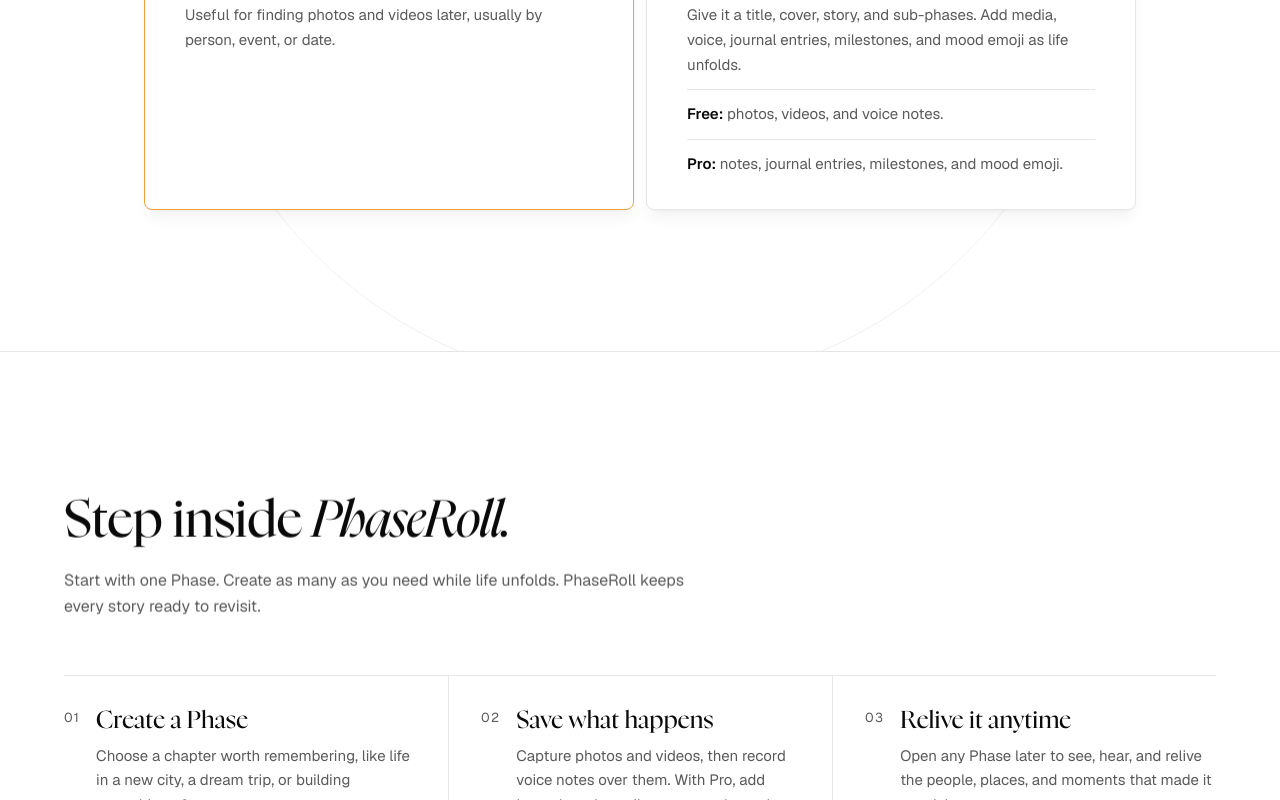
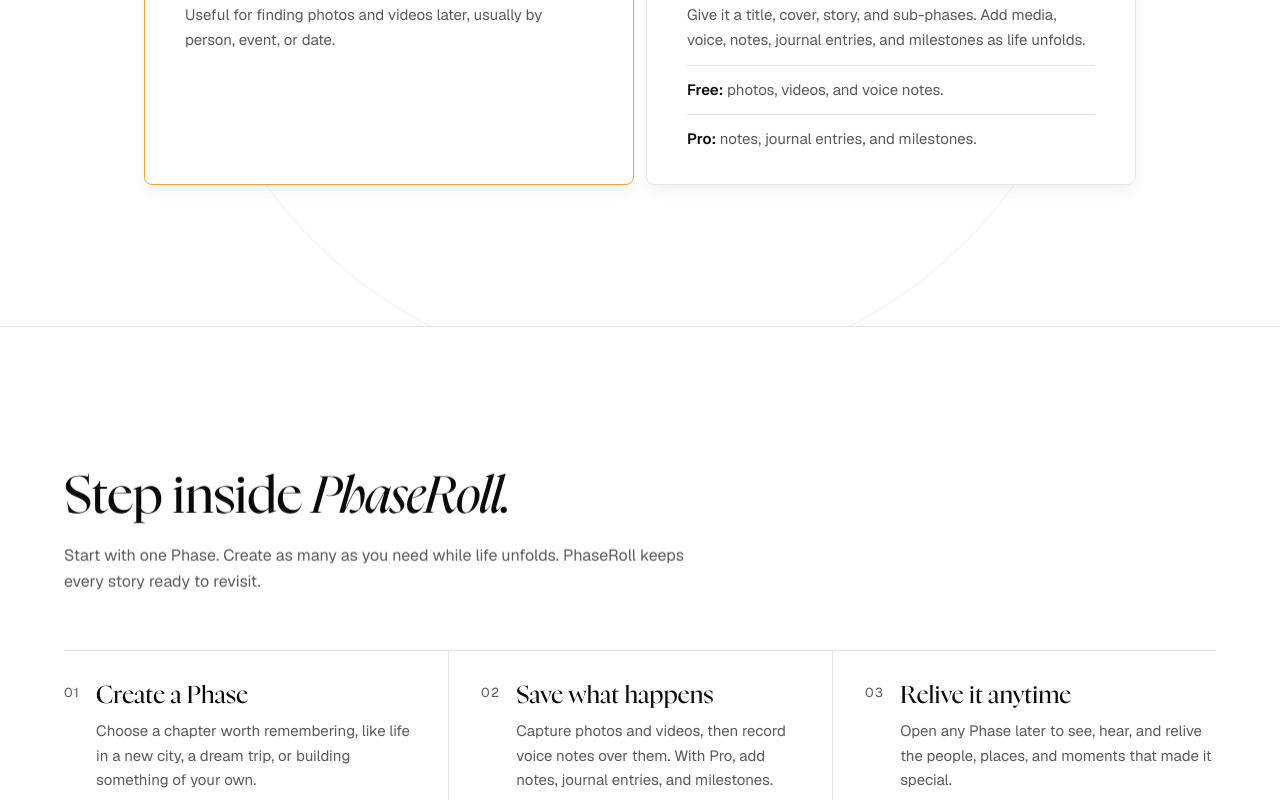
Before and after one commit to phaseroll-app/phaseroll-web, a Next.js app: page / in a window 1280 px wide. Shown: the part 1520-2320 px from the top of the page. Built offline with nearby package versions, Linux system fonts and the light colour scheme; no server answers.

Commit message:
removed mood emoji

```diff
--- a/app/components/FilmStrip.tsx
+++ b/app/components/FilmStrip.tsx
@@ -17,7 +17,7 @@
   {
     tier: "Pro",
     title: "Journal & progress",
-    copy: "Add notes, journal entries, milestones, and mood emoji as the chapter unfolds.",
+    copy: "Add notes, journal entries, and milestones as the chapter unfolds.",
   },
 ];
 
--- a/app/components/Pricing.tsx
+++ b/app/components/Pricing.tsx
@@ -33,7 +33,7 @@
       { name: "Everything in Free" },
       { name: "Unlimited Phases and sub-phases" },
       {
-        name: "Notes, journal entries, milestones, and mood emoji",
+        name: "Notes, journal entries, and milestones",
       },
       { name: "Every camera style" },
       { name: "Three AI recaps each month" },
@@ -50,7 +50,7 @@
       { name: "Everything in Free" },
       { name: "Unlimited Phases and sub-phases" },
       {
-        name: "Notes, journal entries, milestones, and mood emoji",
+        name: "Notes, journal entries, and milestones",
       },
       { name: "Every camera style" },
       { name: "Three AI recaps each month" },
--- a/app/page.tsx
+++ b/app/page.tsx
@@ -43,7 +43,7 @@
     featureList: [
       "Photo and video memory journals",
       "Voice notes on photos and videos",
-      "Journal entries, milestones, and mood tracking",
+      "Notes, journal entries, and milestones",
       "Shared event albums with Roll Call",
     ],
     sameAs: [
@@ -150,16 +150,15 @@
                   <p className="caption">A Phase</p>
                   <h3>A chapter you can return to</h3>
                   <p>
-                    Give it a title, cover, story, and sub-phases.
-                    Add media, voice, journal entries, milestones, and mood
-                    emoji as life unfolds.
+                    Give it a title, cover, story, and sub-phases. Add media,
+                    voice, notes, journal entries, and milestones as life
+                    unfolds.
                   </p>
                   <p className="difference-tier">
                     <strong>Free:</strong> photos, videos, and voice notes.
                   </p>
                   <p className="difference-tier">
-                    <strong>Pro:</strong> notes, journal entries, milestones,
-                    and mood emoji.
+                    <strong>Pro:</strong> notes, journal entries, and milestones.
                   </p>
                 </article>
               </div>
@@ -197,8 +196,7 @@
                     <h3>Save what happens</h3>
                     <p>
                       Capture photos and videos, then record voice notes over
-                      them. With Pro, add journal entries, milestones,
-                      and mood emoji.
+                      them. With Pro, add notes, journal entries, and milestones.
                     </p>
                   </div>
                 </li>
--- a/app/site.ts
+++ b/app/site.ts
@@ -6,4 +6,4 @@
 export const SITE_TITLE =
   "PhaseRoll | Photo Album, Journal & Progress Tracking App";
 export const SITE_DESCRIPTION =
-  "Turn photos, videos, voice notes, journal entries, milestones, and moods into meaningful chapters of your life with PhaseRoll.";
+  "Turn photos, videos, voice notes, journal entries, and milestones into meaningful chapters of your life with PhaseRoll.";
```
